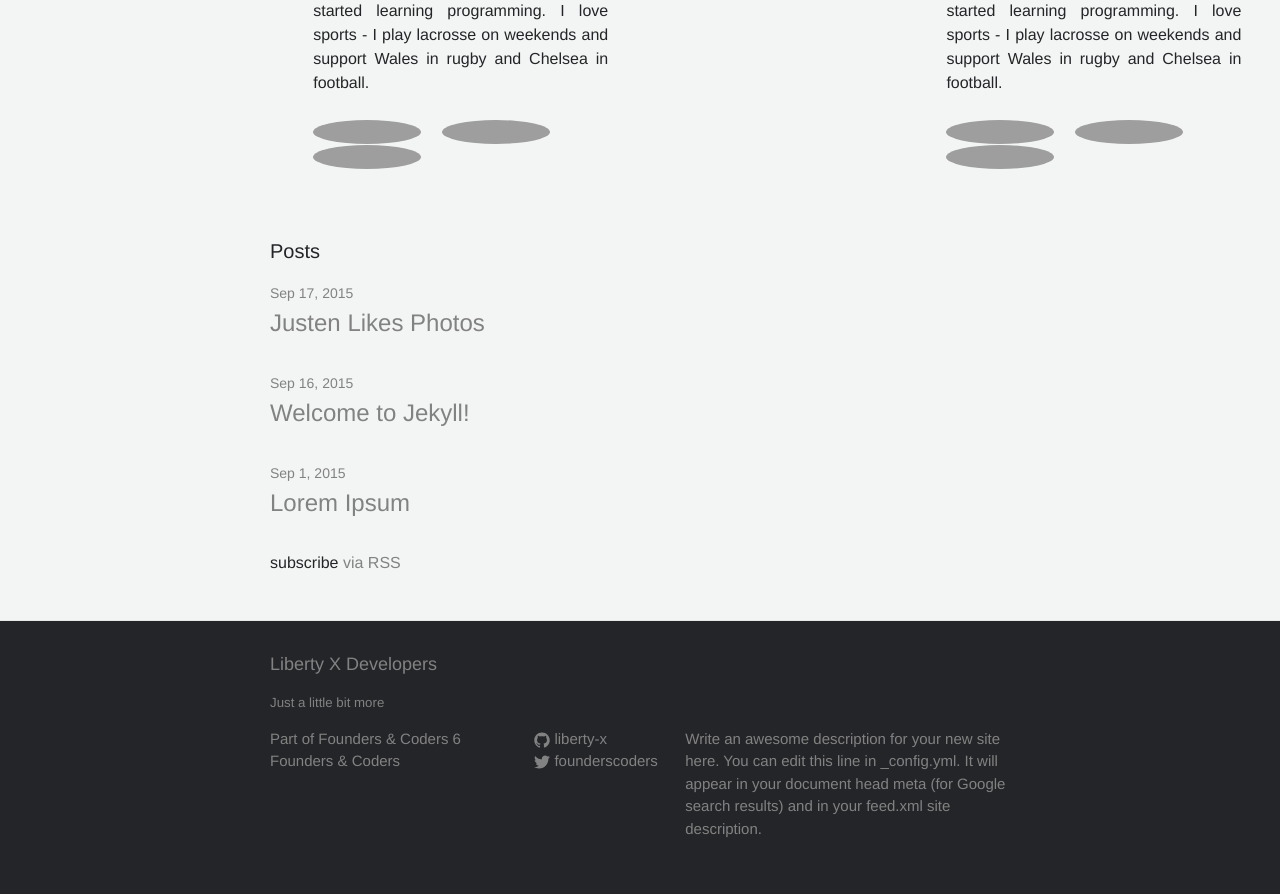
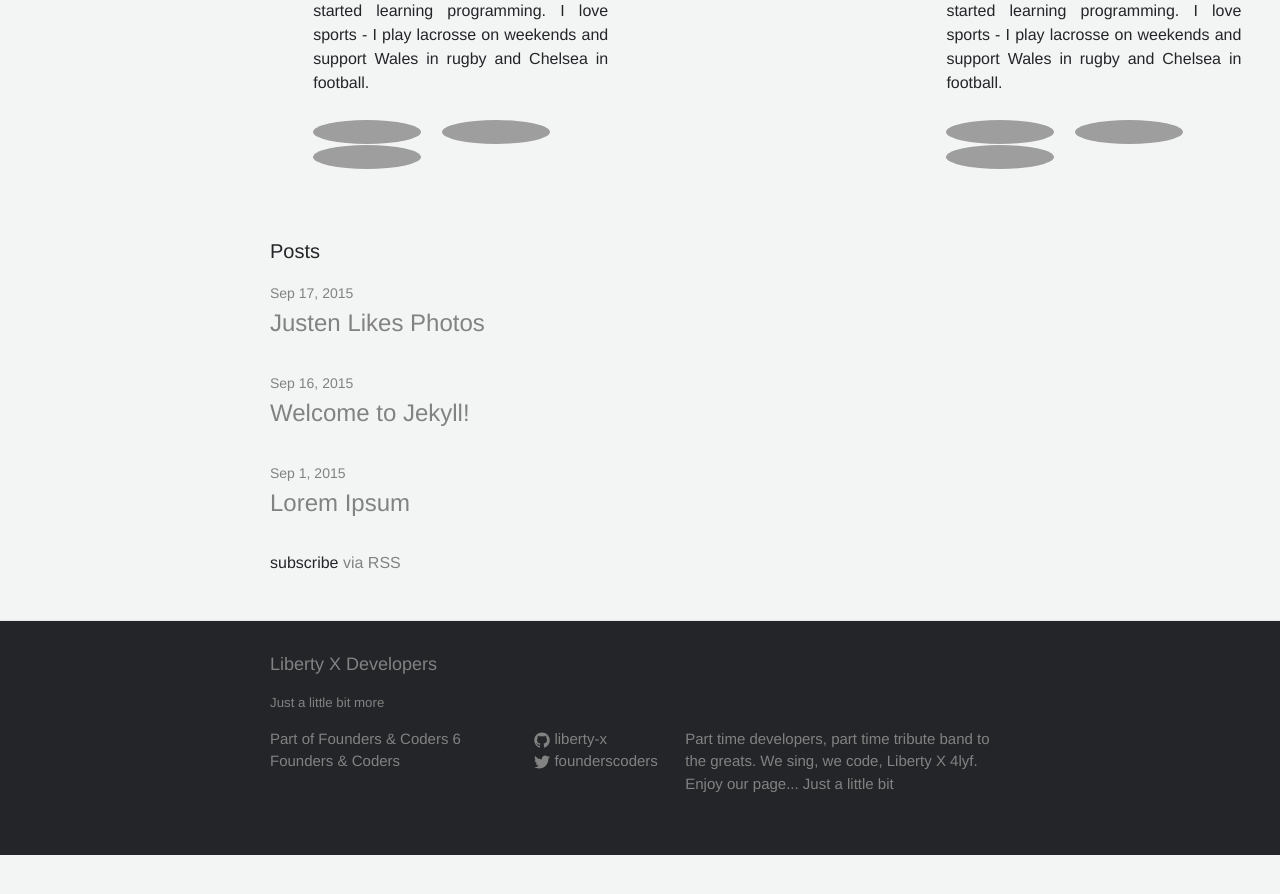
Before and after one commit to liberty-x/liberty-x.github.io, a Jekyll site: the page built from index.html, in a window 1280 px wide and 900 px high, scrolled down 897 px, cut to the strip 0-894 px from the top of the window. Built offline with Jekyll 4.4.1, drawn with Linux system fonts in a browser that asks for light colours; after the commit the page ends 1752 px from its top, so only the background shows below that; grey boxes are pictures that could not be loaded.

Commit message:
Update _config.yml

```diff
--- a/_config.yml
+++ b/_config.yml
@@ -1,10 +1,8 @@
 # Site settings
-title: liberty X
-email: your-email@domain.com
+title: Liberty X
+email: Liberty-x@bookings.com
 description: > # this means to ignore newlines until "baseurl:"
-  Write an awesome description for your new site here. You can edit this
-  line in _config.yml. It will appear in your document head meta (for
-  Google search results) and in your feed.xml site description.
+  Part time developers, part time tribute band to the greats. We sing, we code, Liberty X 4lyf. Enjoy our page... Just a little bit
 baseurl: "" # the subpath of your site, e.g. /blog/
 url: "http://yourdomain.com" # the base hostname & protocol for your site
 twitter_username: founderscoders
```
